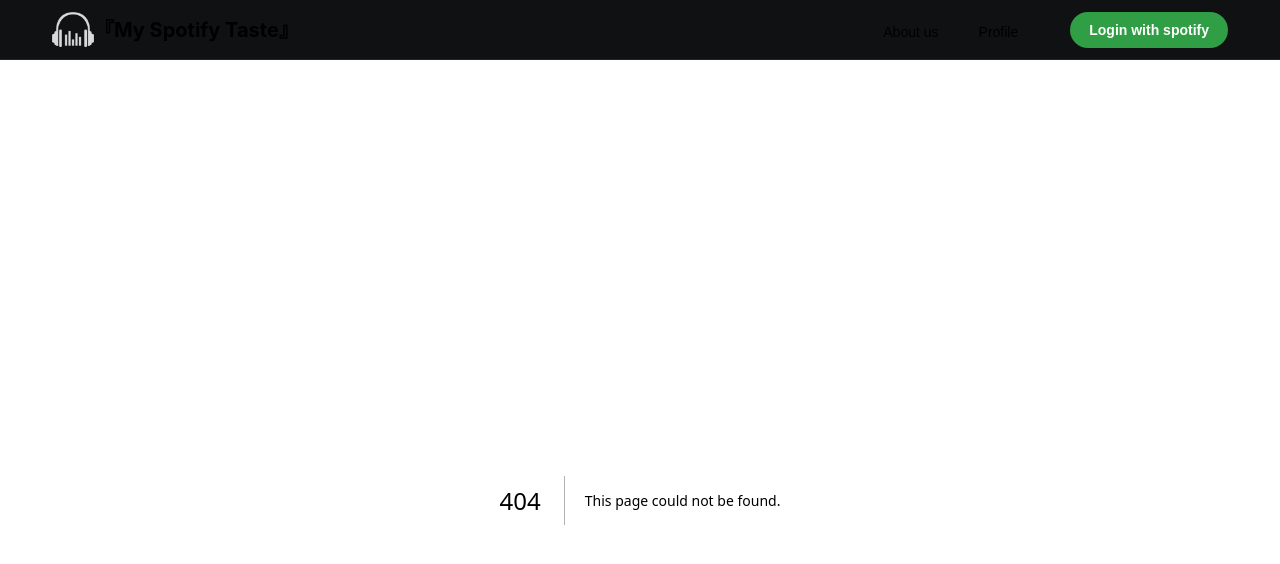
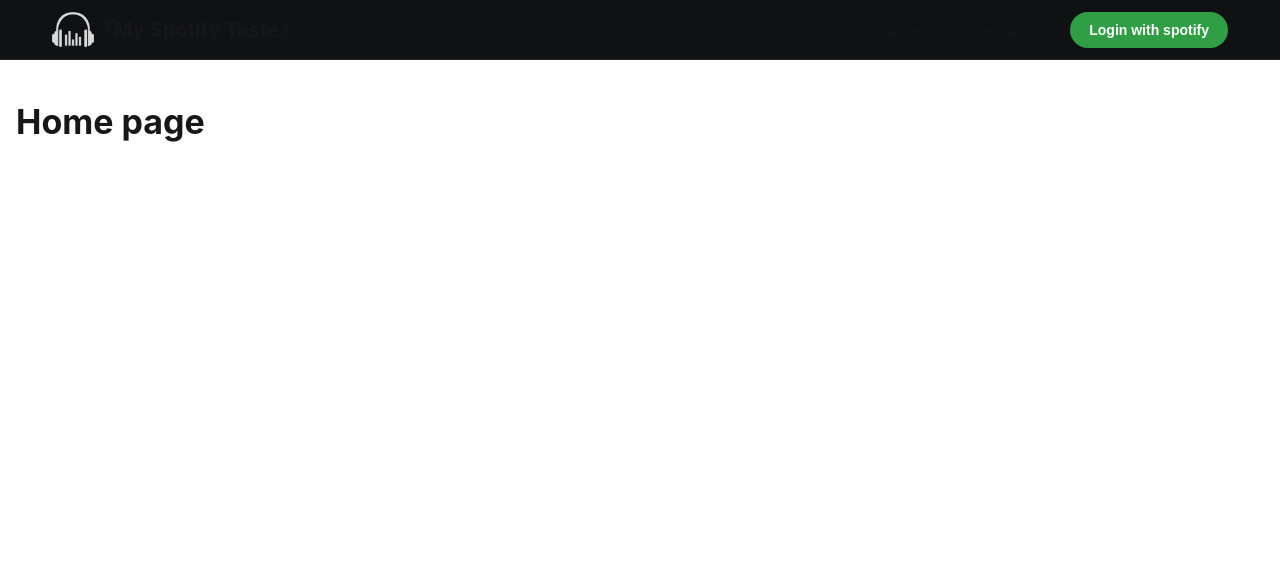
Before and after one commit to NayHtetKyaw/mySpotifyTaste, a Next.js app in the folder frontend/: page /home in a window 1280 px wide. Before the commit this address had no page. Shown: the top 564 px of the page. Built offline with nearby package versions, Linux system fonts and the light colour scheme.

Commit message:
remove src folder, use app router only instead

```diff
--- /dev/null
+++ b/frontend/app/home/page.tsx
@@ -0,0 +1,7 @@
+import {Title} from "@mantine/core";
+
+export default function HomePage(): JSX.Element {
+    return (
+        <Title>Home page</Title>
+    );
+}
--- a/frontend/src/app/layout.tsx
+++ b/frontend/app/layout.tsx
@@ -1,4 +1,4 @@
-import { ApplicationShell } from "@/components/core/AppShell";
+import { ApplicationShell } from "@components/core/AppShell";
 import { ColorSchemeScript, MantineProvider, createTheme } from "@mantine/core";
 import type { Metadata } from "next";
 import "@mantine/core/styles.css";
--- a/frontend/src/components/core/ApplicationHeader.tsx
+++ b/frontend/components/core/ApplicationHeader.tsx
@@ -78,7 +78,7 @@ export default function ApplicationHeader({
                             alt="My Spotify Taste"
                         />
                         <Title order={3} className="min-w-56 text-md md:text-xl">
-                            『My Spotify Taste』
+                            <Link href="/" > 『My Spotify Taste』</Link>
                         </Title>
                         <Navigation items={navigationItems} />
                         <LoginButton
--- a/frontend/tailwind.config.ts
+++ b/frontend/tailwind.config.ts
@@ -2,9 +2,9 @@ import type { Config } from "tailwindcss";
 
 const config: Config = {
   content: [
-    "./src/pages/**/*.{js,ts,jsx,tsx,mdx}",
-    "./src/components/**/*.{js,ts,jsx,tsx,mdx}",
-    "./src/app/**/*.{js,ts,jsx,tsx,mdx}",
+    "./pages/**/*.{js,ts,jsx,tsx,mdx}",
+    "./components/**/*.{js,ts,jsx,tsx,mdx}",
+    "./app/**/*.{js,ts,jsx,tsx,mdx}",
   ],
   theme: {
     extend: {
--- a/frontend/tsconfig.json
+++ b/frontend/tsconfig.json
@@ -17,9 +17,10 @@
         "name": "next"
       }
     ],
+    "baseUrl": "./",
     "paths": {
-      "@/*": ["./src/*"],
-      "components/*": ["./src/components/*"],
+      "@/*": ["./app/*"],
+      "@components/*": ["./components/*"],
     }
   },
   "include": ["next-env.d.ts", "**/*.ts", "**/*.tsx", ".next/types/**/*.ts"],
```
Also changed, not shown: frontend/app/fonts/GeistMonoVF.woff (renamed from frontend/src/app/fonts/GeistMonoVF.woff), frontend/app/fonts/GeistVF.woff (renamed from frontend/src/app/fonts/GeistVF.woff), frontend/app/globals.css (renamed from frontend/src/app/globals.css), frontend/app/page.tsx (renamed from frontend/src/app/page.tsx), frontend/components/core/AppShell.tsx (renamed from frontend/src/components/core/AppShell.tsx), frontend/components/core/ApplicationNavigation.tsx (renamed from frontend/src/components/core/ApplicationNavigation.tsx), frontend/components/core/RecursiveNavlink.tsx (renamed from frontend/src/components/core/RecursiveNavlink.tsx).
